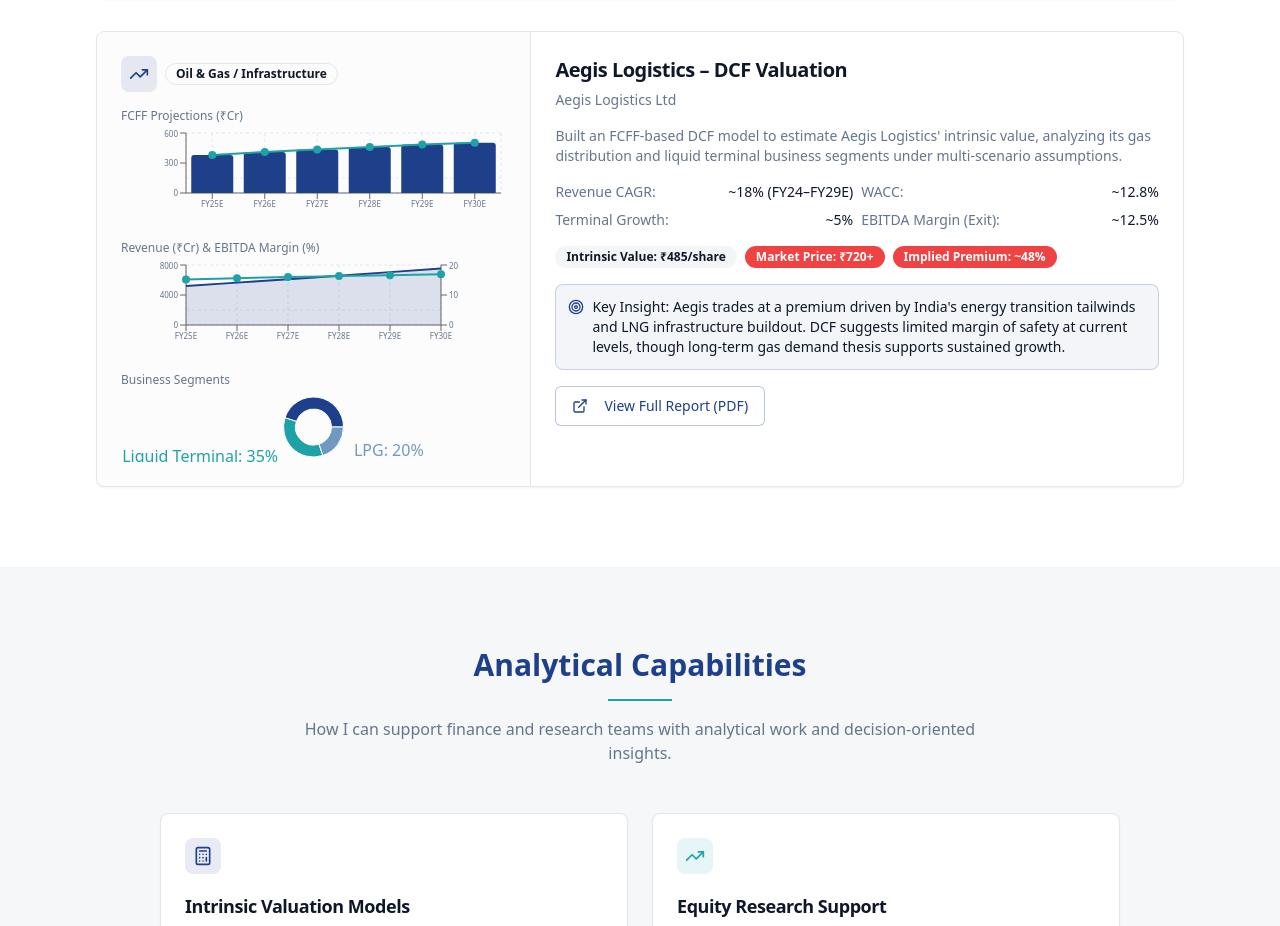
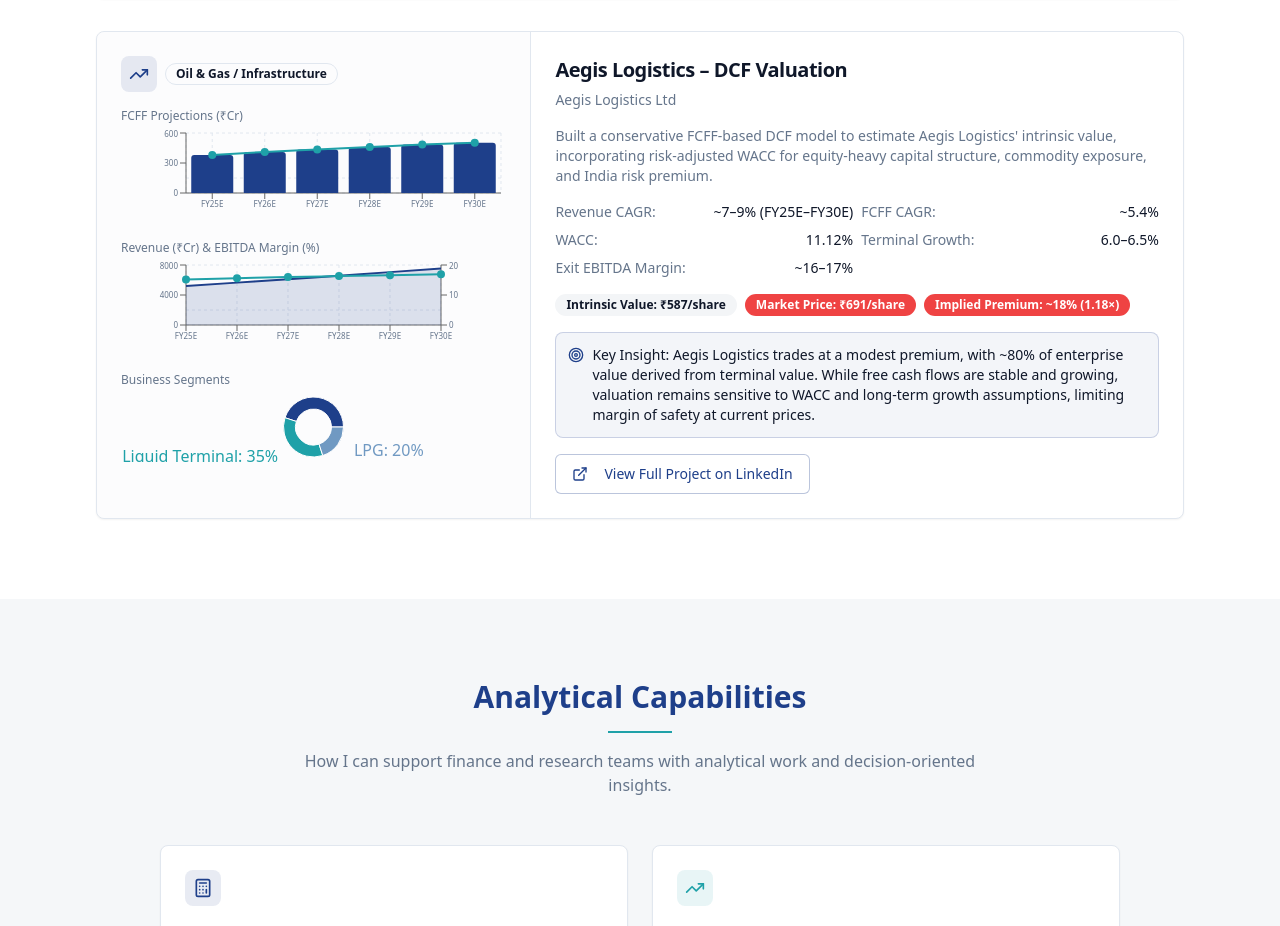
Before and after one commit to adarshkumar0501/finance-brand-builder, a React (Vite) app: page / in a window 1280 px wide. Shown: the part 6922-7848 px from the top of the page. Built offline with nearby package versions, Linux system fonts and the light colour scheme.

Commit message:
Update aegis dcf to conservative

```diff
--- a/src/components/Projects.tsx
+++ b/src/components/Projects.tsx
@@ -253,20 +253,21 @@ const projects = [
     company: 'Aegis Logistics Ltd',
     sector: 'Oil & Gas / Infrastructure',
     icon: TrendingUp,
-    summary: 'Built an FCFF-based DCF model to estimate Aegis Logistics\' intrinsic value, analyzing its gas distribution and liquid terminal business segments under multi-scenario assumptions.',
+    summary: 'Built a conservative FCFF-based DCF model to estimate Aegis Logistics\' intrinsic value, incorporating risk-adjusted WACC for equity-heavy capital structure, commodity exposure, and India risk premium.',
     keyAssumptions: [
-      { label: 'Revenue CAGR', value: '~18% (FY24–FY29E)' },
-      { label: 'WACC', value: '~12.8%' },
-      { label: 'Terminal Growth', value: '~5%' },
-      { label: 'EBITDA Margin (Exit)', value: '~12.5%' }
+      { label: 'Revenue CAGR', value: '~7–9% (FY25E–FY30E)' },
+      { label: 'FCFF CAGR', value: '~5.4%' },
+      { label: 'WACC', value: '11.12%' },
+      { label: 'Terminal Growth', value: '6.0–6.5%' },
+      { label: 'Exit EBITDA Margin', value: '~16–17%' }
     ],
     keyOutputs: [
-      { label: 'Intrinsic Value', value: '₹485/share', type: 'neutral' },
-      { label: 'Market Price', value: '₹720+', type: 'negative' },
-      { label: 'Implied Premium', value: '~48%', type: 'negative' }
+      { label: 'Intrinsic Value', value: '₹587/share', type: 'neutral' },
+      { label: 'Market Price', value: '₹691/share', type: 'negative' },
+      { label: 'Implied Premium', value: '~18% (1.18×)', type: 'negative' }
     ],
-    insight: 'Aegis trades at a premium driven by India\'s energy transition tailwinds and LNG infrastructure buildout. DCF suggests limited margin of safety at current levels, though long-term gas demand thesis supports sustained growth.',
-    linkedinUrl: '/projects/Aegis_Logistics_DCF.pdf',
+    insight: 'Aegis Logistics trades at a modest premium, with ~80% of enterprise value derived from terminal value. While free cash flows are stable and growing, valuation remains sensitive to WACC and long-term growth assumptions, limiting margin of safety at current prices.',
+    linkedinUrl: 'https://1drv.ms/f/c/b46469d9a9abd7cf/IgBX_P0kOERBTIQsEiWbv-h3AYoEjFMfYCIQ12fi_UrGeog?e=GC0osH',
     chartType: 'aegis-dcf'
   }
 ];
```
